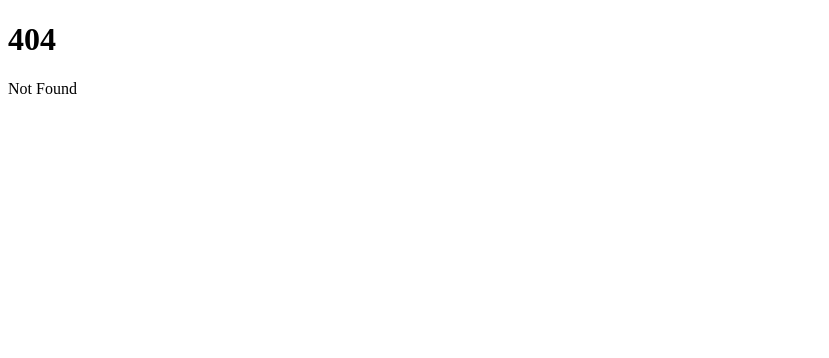
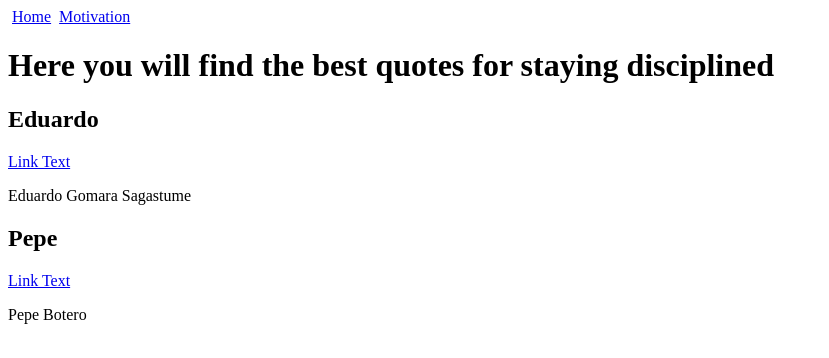
Before and after one commit to sagastvme/fitFolio, a SvelteKit app: page /motivation in a window 1280 px wide. Before the commit this address had no page. Shown: the top 358 px of the page, without its empty margins (0-829 px from the left). Built offline with nearby package versions, Linux system fonts and the light colour scheme.

Commit message:
added motivation section and nav

```diff
--- /dev/null
+++ b/src/routes/+layout.js
@@ -0,0 +1,19 @@
+/** @type {import('./$types').LayoutLoad} */
+export function load() {
+
+    const routes = ['Home','Motivation'];
+
+    const mappedRoutes = routes.map((item) => {
+      if (item.trim().toLowerCase() === 'home') {
+        return { slug: '/', title: item };
+      } else {
+        return { slug: item.toLowerCase(), title: item };
+      }
+    });
+
+
+
+return {sections: mappedRoutes}
+
+
+}
--- /dev/null
+++ b/src/routes/+layout.svelte
@@ -0,0 +1,18 @@
+<nav>
+    {#each data.sections as section (section.slug)}
+      <a href={section.slug}>{section.title}</a>
+    {/each}
+  </nav>
+
+  <slot></slot>
+
+  <script>
+    /** @type {import('./$types').PageData} */
+    export let data;
+  </script>
+  <style>
+
+    a{
+        margin:4px
+    }
+  </style>
--- /dev/null
+++ b/src/routes/motivation/+page.js
@@ -0,0 +1,21 @@
+import { error } from '@sveltejs/kit';
+
+/** @type {import('./$types').PageLoad} */
+export function load() {
+	let array =[];
+
+
+	let ob1 = {name:'Eduardo', body:'Eduardo Gomara Sagastume'}
+	let ob2 = {name:"Pepe", body:'Pepe Botero'};
+
+	array.push(ob1, ob2);
+
+	console.log('the pushed array = ', array)
+
+	return {
+			quotesList:array
+		};
+
+
+	throw error(404, 'Testing');
+}
--- /dev/null
+++ b/src/routes/motivation/+page.svelte
@@ -0,0 +1,18 @@
+<!-- Motivation.svelte -->
+<script>
+  /** @type {import('./$types').PageData} */
+  export let data;
+  import Quote from './Quote.svelte'; // Import the Quote component
+
+
+</script>
+
+<svelte:head>
+  <title>Motivation</title>
+</svelte:head>
+
+<h1>Here you will find the best quotes for staying disciplined</h1>
+
+{#each data.quotesList as quote (quote.name)}
+  <Quote {quote} />
+{/each}
--- /dev/null
+++ b/src/routes/motivation/Quote.svelte
@@ -0,0 +1,13 @@
+<!-- Quote.svelte -->
+<script lang="ts">
+    import { page } from '$app/stores';
+    interface Quote {
+    name: string;
+    body: string;
+  }
+    export let quote: Quote;
+  </script>
+
+  <h2>{quote.name}</h2>
+  <a href={`${$page.url.pathname}/${quote.name}`}>Link Text</a>
+  <p>{quote.body}</p>
```
Also changed, not shown: src/routes/+page.svelte (+8 -0 lines), src/routes/motivation/[id]/+page.js (added, +16 -0 lines), src/routes/motivation/[id]/+page.svelte (added, +12 -0 lines), static/favicon.png.
